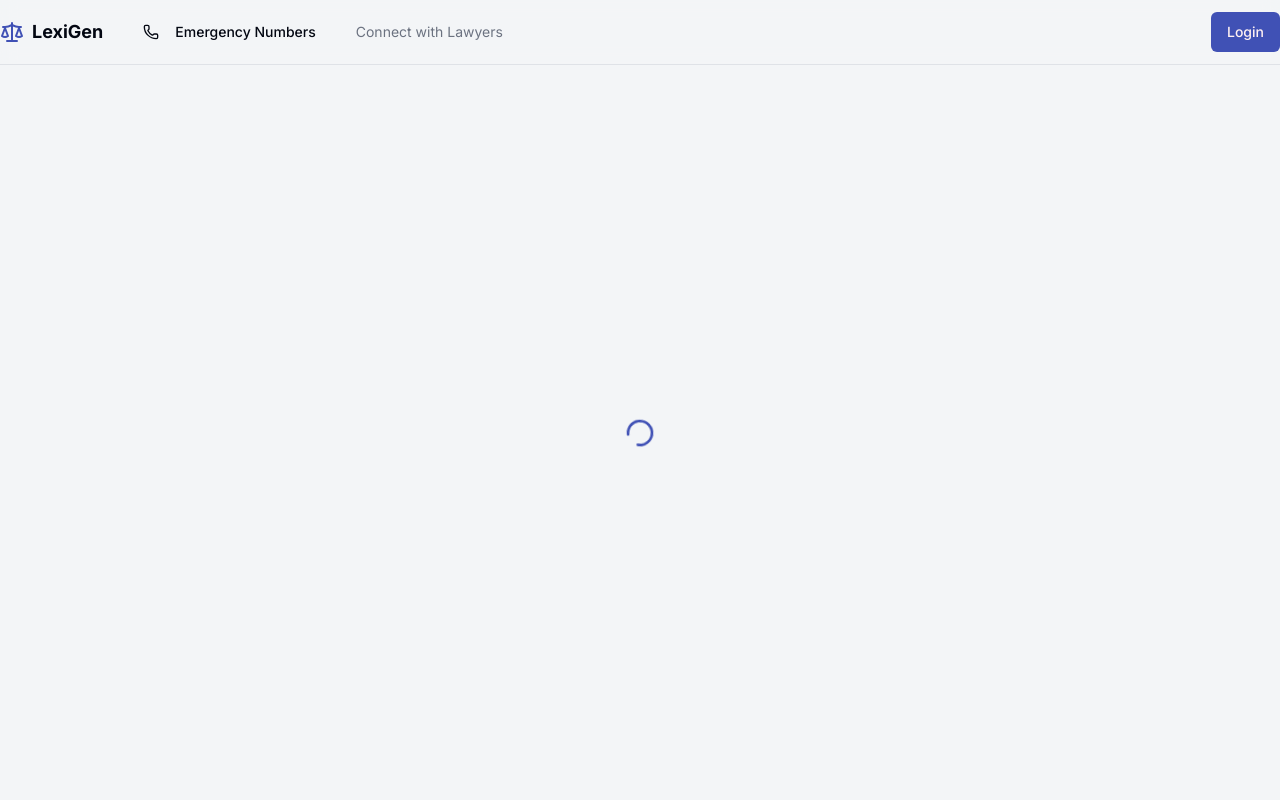
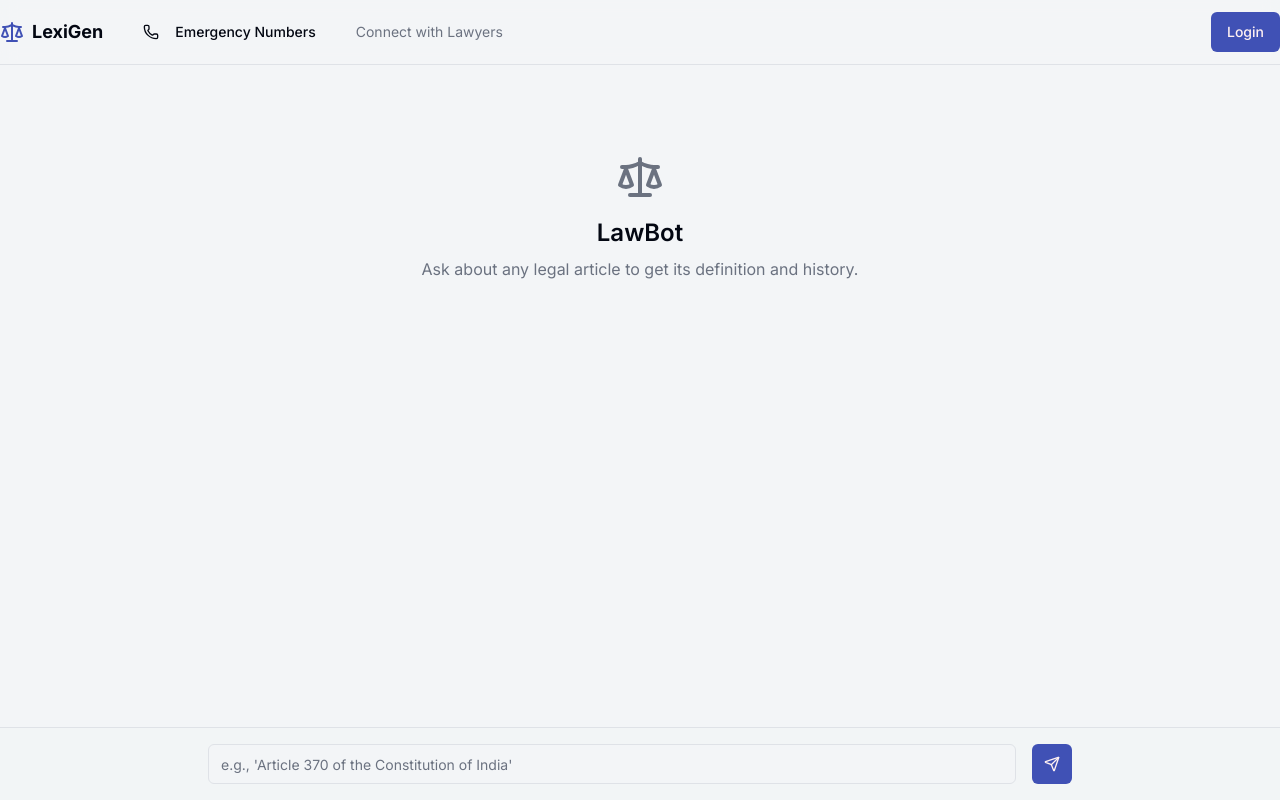
Before and after one commit to 777yash77/LawIntel, a Next.js app: page /law-gpt in a window 1280 px wide. Before the commit this address had no page. Built offline with nearby package versions, Linux system fonts and the light colour scheme; what @genkit-ai/google-genai, genkit would draw is missing.

Commit message:
remove the login mandatory feauture it should navigate to bot and sigin

```diff
--- a/src/app/law-gpt/page.tsx
+++ b/src/app/law-gpt/page.tsx
@@ -1,32 +1,11 @@
 'use client';
 
-import { useEffect } from 'react';
-import { useRouter } from 'next/navigation';
 import { useAuth } from '@/hooks/use-auth';
 import LawGptClient from '@/components/law-gpt-client';
-import { Loader2 } from 'lucide-react';
 import Header from '@/components/header';
 
 export default function LawGptPage() {
   const { user, loading } = useAuth();
-  const router = useRouter();
-
-  useEffect(() => {
-    if (!loading && !user) {
-      router.push('/login');
-    }
-  }, [user, loading, router]);
-
-  if (loading || !user) {
-    return (
-      <div className="flex flex-col min-h-screen">
-        <Header />
-        <div className="flex-1 flex items-center justify-center">
-          <Loader2 className="h-8 w-8 animate-spin text-primary" />
-        </div>
-      </div>
-    );
-  }
 
   return (
     <div className="flex flex-col h-screen bg-background">
--- a/src/components/law-gpt-client.tsx
+++ b/src/components/law-gpt-client.tsx
@@ -42,6 +42,13 @@ export default function LawGptClient() {
   const [chatHistory, setChatHistory] = useState<ChatMessage[]>([]);
   const [isResponding, setIsResponding] = useState(false);
   const scrollAreaRef = useRef<HTMLDivElement>(null);
+
+  const form = useForm<z.infer<typeof formSchema>>({
+    resolver: zodResolver(formSchema),
+    defaultValues: {
+      articleName: '',
+    },
+  });
 
   useEffect(() => {
     const viewport = scrollAreaRef.current?.querySelector('div[data-radix-scroll-area-viewport]');
```
